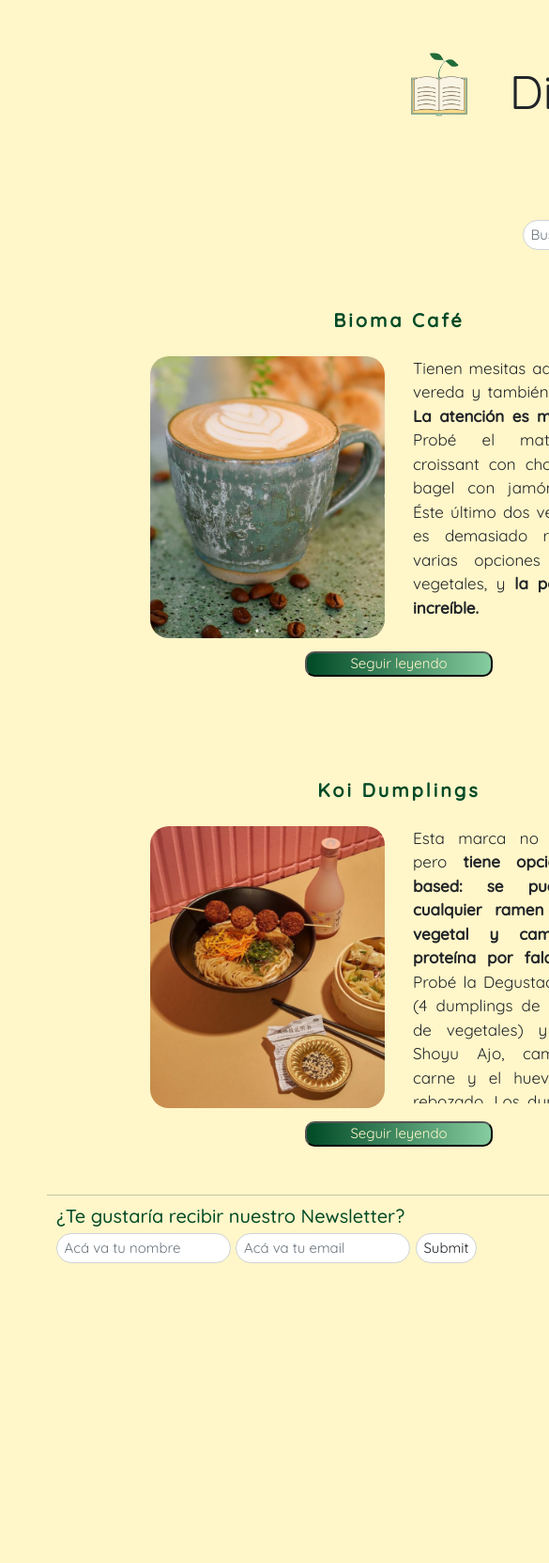
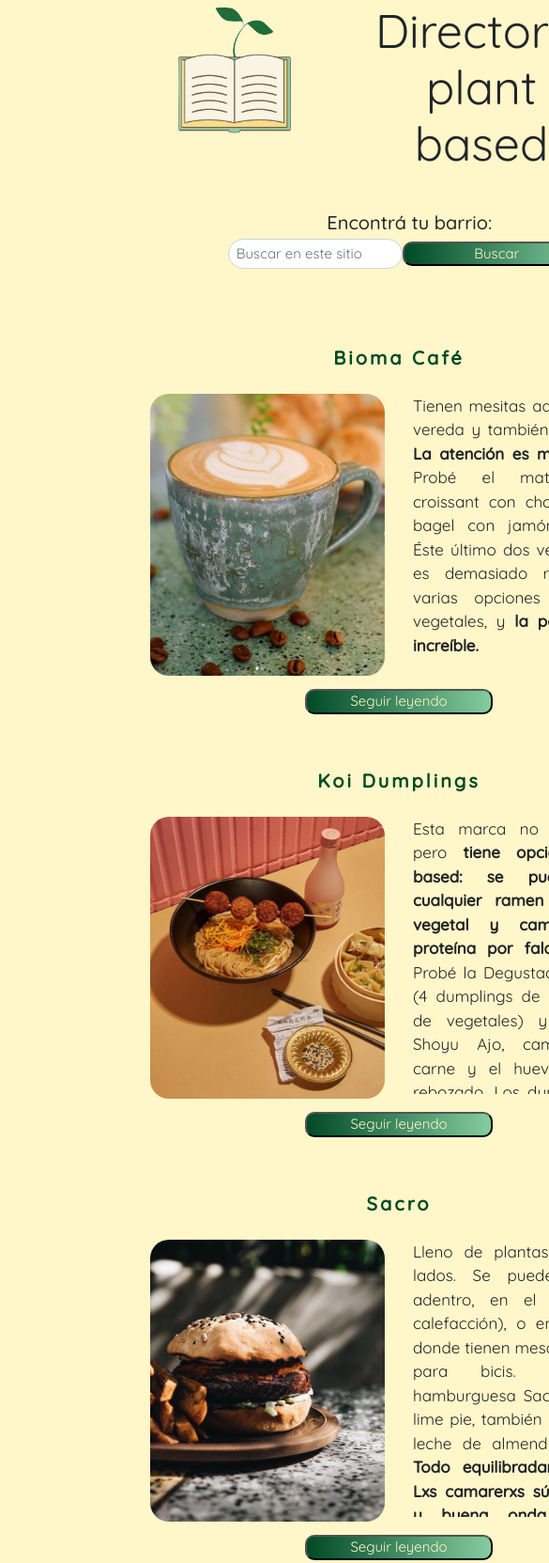
Before and after one commit to SoNeves/Directorio-Plant-Based, a website: page index.html in a window 390 px wide. Shown: the top 1663 px of the page at 94% size, 585 px wide, since content can reach past the window. Before the commit the page ends 1374 px from the top, so only its background shows below. Drawn offline with nearby package versions, Linux system fonts and the light colour scheme.

Commit message:
responsive tablet
mq de 768px

```diff
--- a/scss/_contacto.scss
+++ b/scss/_contacto.scss
@@ -26,7 +26,7 @@
 
 textarea {
     border-radius: 2rem;
-    width: 70rem;
+    width: 90rem;
     margin: auto;
     text-align: center;
 }
--- a/scss/_mq.scss
+++ b/scss/_mq.scss
@@ -1,51 +1,70 @@
-/* ---MQ INDEX--- */
-
 @media only screen and (max-width: 768px){
 
     header{
         display: flex;
         flex-direction: row;
+        width: 50px;
+        text-align: center;
+
+        .header__logo{
+            margin-left: 10rem;
         }
-        .header__logo {
-        text-align: left;
-        margin: 5rem auto;
-        height: 10rem;
             .logo {
-            width: 15rem;
+                width: 200px;
+                margin-left: auto;
             }
-    }
+
         h1 {
             font-size: 5rem;
         }
-    .presentacion{
-        width: auto;
+
     }
 
-    main{
-        display: grid;
-        grid-template-columns: 50% 50%;
-        grid-template-rows: auto;
-        grid-template-areas:"columnatres columnatres"
-                            "columnauno columnados"
-                            "columna1 columna2";
+    .buscador{
+        margin: 5rem 75rem 2rem 7rem;
+        width: 60%;
+    }
 
-            .articulos__lugares {
-                width: 35rem;
-                height: 75rem;
-                text-align: center;
-                grid-template-areas:"titulo"
-                                    "imagen"
-                                    "texto"
-                                    "boton";
+    .articulos{
+        display: inline-block;
 
-                    img{
-                    margin-left: 5rem;
-                    }
-                    .articulos__parrafo{
-                        margin-left: 5rem;
+        .divisionArticulosV{
+            display: none;
         }
     }
+
+    .blog{
+        display: inline-block;
+
+        .divisionArticulosV{
+            display: none;
         }
+    }
+
+    .sobreMi{
+        width: 70rem;
+        border-radius: 20%;
+    }
+
+    .contacto{
+
+    }
+
+    .divisionFooter{
+        width: 50rem;
+        margin-left: 15rem;
+    }
+
+    footer{
+        text-align: center;
+        width: 50rem;
+        grid-template-areas: "news"
+                            "nav"
+                            "copy";
+        margin-left: 15rem;
+
+    }
+
     .prueba {
         position: absolute;
         top: 45vh;
@@ -58,5 +77,4 @@
         z-index: 480;
         width: 15rem;
     }
-
 }
--- a/scss/prueba.scss
+++ b/scss/prueba.scss
@@ -45,20 +45,16 @@
     color: $textos;
 }
 
+
 /*---HEADER---*/
 
 header {
     grid-area: header;
+    text-align: center;
 
     nav {
         margin-bottom: 1rem;
         text-align: center;
-    }
-}
-
-.navbar__link--style{
-    font-weight: bold;
-    color: $textos;
     }
 
     .header__logo {
@@ -75,7 +71,11 @@
         }
     }
 
-
+    .navbar__link--style{
+        font-weight: bold;
+        color: $textos;
+    }
+}
 
 /*---BOTONES---*/
 
@@ -124,6 +124,7 @@
 
 .buscador{
     grid-area: buscador;
+    display: inline-block;
 }
 
 .divisionArticulosV{
```
Also changed, not shown: paginas/contacto.html (+1 -7 lines), css/prueba.css. Lines whose indentation alone changed are shown as unchanged.
